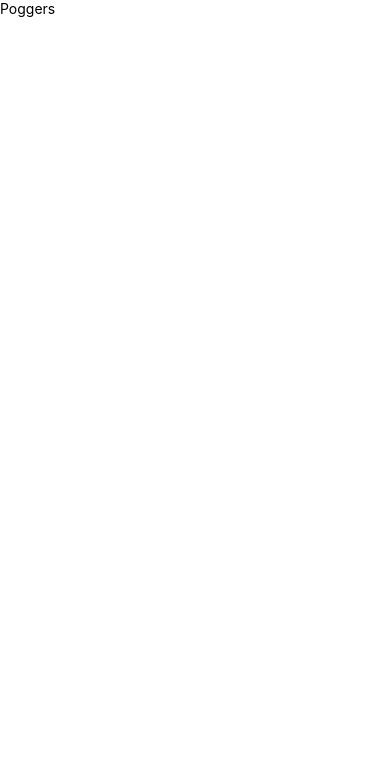
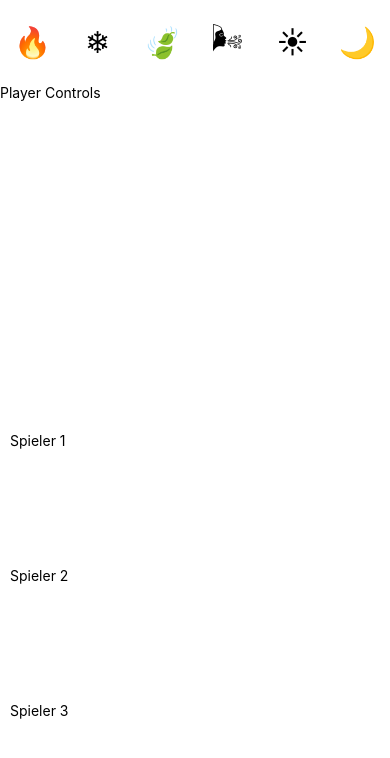
Before and after one commit to CodeArcade/Gloom, a React Native app in the folder app/: screen / in a window 390 px wide. Shown: the top 758 px of the page. Built offline with nearby package versions, Linux system fonts and the light colour scheme.

Commit message:
basic layout and element logic

```diff
--- a/app/App.tsx
+++ b/app/App.tsx
@@ -9,14 +9,79 @@
  */
 
 import React from 'react';
-import {Text, View} from 'react-native';
+import {Text, View, StyleSheet} from 'react-native';
+import Elements from './src/components/Elements';
+import PlayerControls from './src/components/PlayerControls';
+import PlayerOverview from './src/components/PlayerOverview';
 
 const App = () => {
   return (
-    <View>
-      <Text>Poggers</Text>
+    <View style={styles.container}>
+      <Elements />
+      <PlayerControls
+        player={{
+          Name: 'John Doe',
+          AttackBonus: 0,
+          Experience: 0,
+          Effects: [],
+          Health: 9,
+          MaxHealth: 9,
+          Icon: '🎉',
+          Shield: 0,
+          Vengeance: 0,
+          VengeanceRange: 0,
+        }}
+      />
+      <PlayerOverview
+        player={{
+          Name: 'Spieler 1',
+          AttackBonus: 0,
+          Experience: 0,
+          Effects: [],
+          Health: 9,
+          MaxHealth: 9,
+          Icon: '🎉',
+          Shield: 0,
+          Vengeance: 0,
+          VengeanceRange: 0,
+        }}
+      />
+      <PlayerOverview
+        player={{
+          Name: 'Spieler 2',
+          AttackBonus: 0,
+          Experience: 0,
+          Effects: [],
+          Health: 9,
+          MaxHealth: 9,
+          Icon: '🎉',
+          Shield: 0,
+          Vengeance: 0,
+          VengeanceRange: 0,
+        }}
+      />
+      <PlayerOverview
+        player={{
+          Name: 'Spieler 3',
+          AttackBonus: 0,
+          Experience: 0,
+          Effects: [],
+          Health: 9,
+          MaxHealth: 9,
+          Icon: '🎉',
+          Shield: 0,
+          Vengeance: 0,
+          VengeanceRange: 0,
+        }}
+      />
     </View>
   );
 };
 
+const styles = StyleSheet.create({
+  container: {
+    flex: 1,
+  },
+});
+
 export default App;
--- /dev/null
+++ b/app/src/components/Element.tsx
@@ -0,0 +1,35 @@
+import React, {useState} from 'react';
+import {Text, View, StyleSheet, TouchableOpacity} from 'react-native';
+import {ElementStage} from '../model/Element';
+
+interface ElementProps {
+  element: string;
+}
+
+export default function Element({element}: ElementProps) {
+  const [status, setStatus] = useState<ElementStage>(ElementStage.Empty);
+
+  return (
+    <TouchableOpacity
+      onPress={() => {
+        setStatus((status + 1) % 3);
+      }}
+      style={styles.element}>
+      <View>
+        <Text style={styles.text}>{element}</Text>
+      </View>
+    </TouchableOpacity>
+  );
+}
+
+const styles = StyleSheet.create({
+  element: {
+    flex: 1,
+    width: 100 / 6 + '%',
+    justifyContent: 'center',
+    alignItems: 'center',
+  },
+  text: {
+    fontSize: 30,
+  },
+});
--- /dev/null
+++ b/app/src/components/Elements.tsx
@@ -0,0 +1,19 @@
+import React from 'react';
+import {View, StyleSheet} from 'react-native';
+import Element from './Element';
+
+const ELEMENTS = ['🔥', '❄', '🍃', '🌬', '☀', '🌙'];
+
+export default function Elements() {
+  const elems = ELEMENTS.map(x => <Element key={x} element={x} />);
+  return <View style={styles.container}>{elems}</View>;
+}
+
+const styles = StyleSheet.create({
+  container: {
+    flex: 2,
+    maxHeight: '10%',
+    width: '100%',
+    flexDirection: 'row',
+  },
+});
--- /dev/null
+++ b/app/src/components/PlayerControls.tsx
@@ -0,0 +1,22 @@
+import React from 'react';
+import {Text, View, StyleSheet} from 'react-native';
+import Player from '../model/Player';
+
+interface PlayerControlsProps {
+  player: Player;
+}
+
+export default function PlayerControls({player}: PlayerControlsProps) {
+  return (
+    <View style={styles.container}>
+      <Text>Player Controls</Text>
+    </View>
+  );
+}
+
+const styles = StyleSheet.create({
+  container: {
+    flex: 3,
+    maxHeight: "40%"
+  },
+});
--- /dev/null
+++ b/app/src/components/PlayerOverview.tsx
@@ -0,0 +1,29 @@
+import React from 'react';
+import {Text, View, StyleSheet} from 'react-native';
+import Player from '../model/Player';
+
+interface PlayerOverviewProps {
+  player?: Player;
+}
+
+export default function PlayerOverview({player}: PlayerOverviewProps) {
+  if (player == null) {
+    return (
+      <View></View>
+    )
+  }
+  return (
+    <View style={styles.overviewContainer}>
+      <Text>{player.Name}</Text>
+    </View>
+  );
+}
+
+const styles = StyleSheet.create({
+  overviewContainer: {
+    flex: 1,
+    color: '#fff',
+    maxHeight: Math.floor(50 / 3) + "%",
+    padding: 10,
+  },
+});
--- /dev/null
+++ b/app/src/model/Effect.ts
@@ -0,0 +1,5 @@
+export default interface Effect {
+  Name: string;
+  Description: string;
+  Icon?: string;
+}
--- /dev/null
+++ b/app/src/model/Element.ts
@@ -0,0 +1,11 @@
+export default interface Element {
+  Name: string;
+  Icon?: string;
+  Stage: ElementStage
+}
+
+export enum ElementStage {
+  Full,
+  Half,
+  Empty,
+}
--- /dev/null
+++ b/app/src/model/Player.ts
@@ -0,0 +1,14 @@
+import Effect from "./Effect";
+
+export default interface Player {
+  Name: string;
+  Icon: string;
+  Health: number;
+  MaxHealth: number;
+  Experience: number;
+  Shield: number;
+  Vengeance: number;
+  VengeanceRange: number;
+  AttackBonus: number;
+  Effects: Effect[];
+}
```
Also changed, not shown: app/src/model/Effects.ts (added, +7 -0 lines), app/.eslintrc.js, app/.prettierrc.js.
